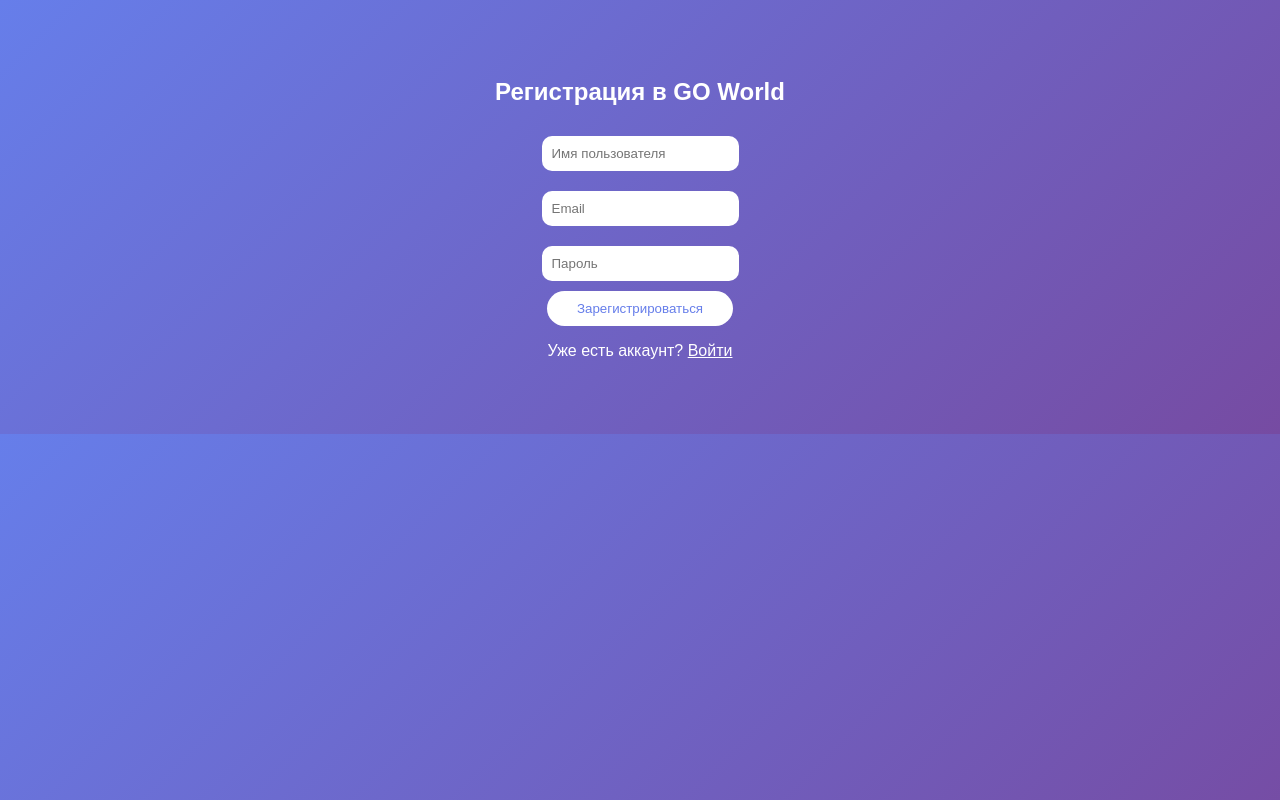
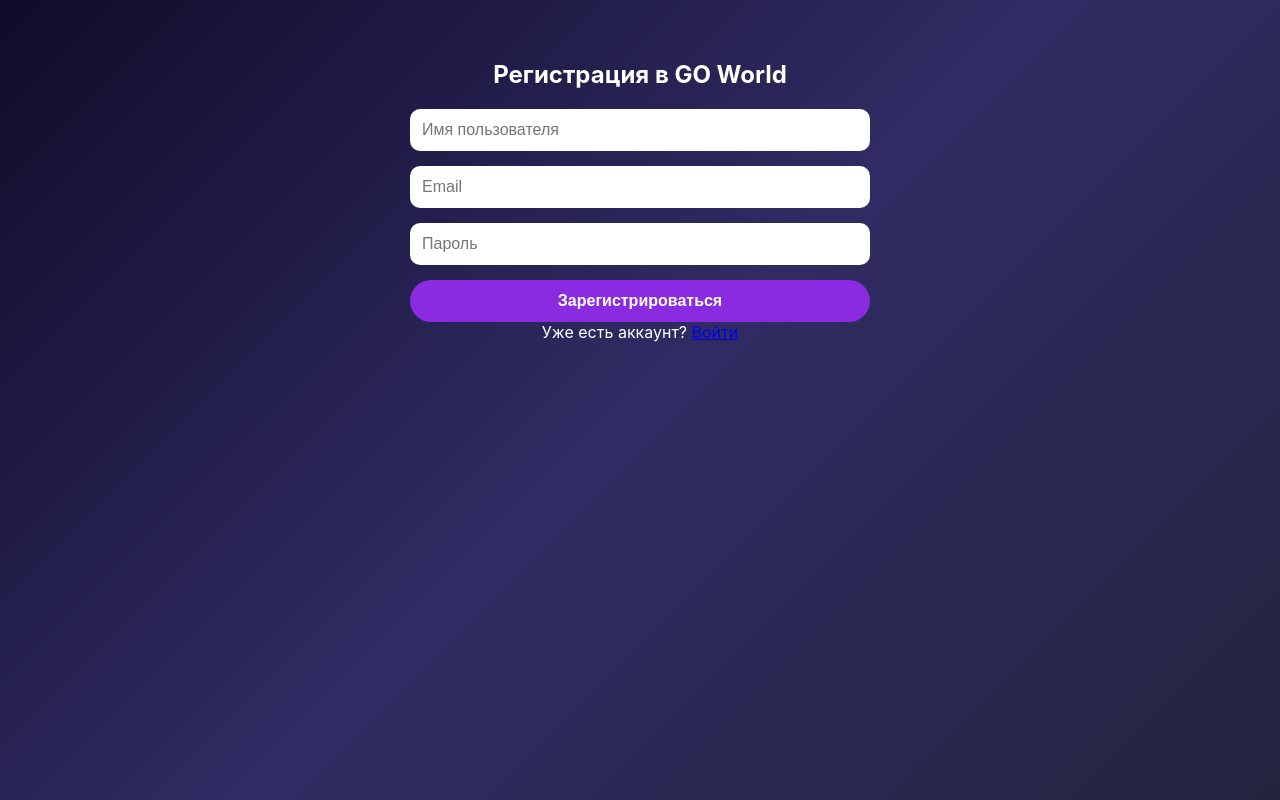
Before and after one commit to kiwiliwwi9-afk/GO-World, a Flask app: page /register in a window 1280 px wide. Run offline with Flask 3, Linux system fonts and the light colour scheme.

Commit message:
Update register.html

```diff
--- a/templates/register.html
+++ b/templates/register.html
@@ -2,43 +2,24 @@
 <html>
 <head>
     <title>Регистрация — GO World</title>
-    <style>
-        body {
-            font-family: Arial;
-            text-align: center;
-            padding: 50px;
-            background: linear-gradient(135deg, #667eea, #764ba2);
-            color: white;
-        }
-        input {
-            padding: 10px;
-            margin: 10px;
-            border-radius: 10px;
-            border: none;
-        }
-        .btn {
-            background: white;
-            color: #667eea;
-            padding: 10px 30px;
-            border-radius: 30px;
-            text-decoration: none;
-            border: none;
-        }
-    </style>
+    <link rel="stylesheet" href="/static/style.css">
+    <meta name="viewport" content="width=device-width, initial-scale=1.0">
 </head>
 <body>
+    <div class="container">
         <h2>Регистрация в GO World</h2>
         {% with messages = get_flashed_messages(with_categories=true) %}
             {% for category, message in messages %}
-            <p style="color:yellow">{{ message }}</p>
+                <div class="alert alert-{{ category }}">{{ message }}</div>
             {% endfor %}
         {% endwith %}
         <form method="POST">
-        <input type="text" name="username" placeholder="Имя пользователя" required><br>
-        <input type="email" name="email" placeholder="Email" required><br>
-        <input type="password" name="password" placeholder="Пароль" required><br>
+            <input type="text" name="username" placeholder="Имя пользователя" required>
+            <input type="email" name="email" placeholder="Email" required>
+            <input type="password" name="password" placeholder="Пароль" required>
             <button type="submit" class="btn">Зарегистрироваться</button>
         </form>
-    <p>Уже есть аккаунт? <a href="/login" style="color:white">Войти</a></p>
+        <p>Уже есть аккаунт? <a href="/login">Войти</a></p>
+    </div>
 </body>
 </html>
```
Lines whose indentation alone changed are shown as unchanged.
